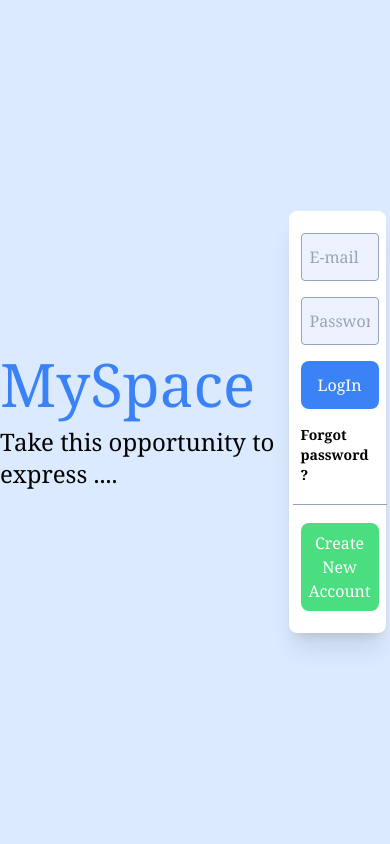
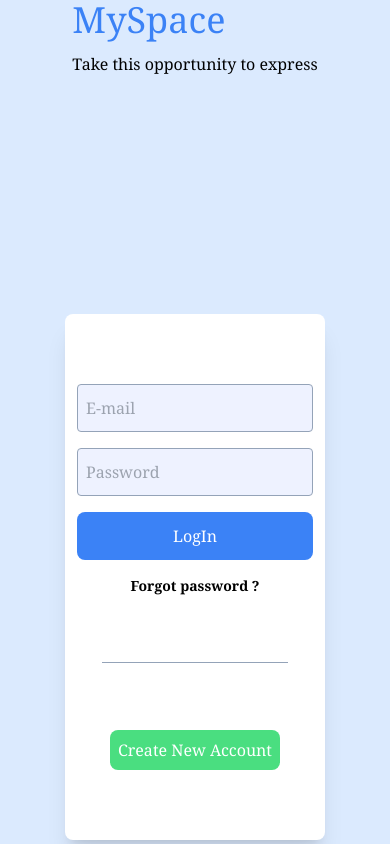
Before and after one commit to lokmaneghedied/MySpace__React-MongoDB, a React (Create React App) app in the folder js/: page / in a window 390 px wide. Built offline with nearby package versions, Linux system fonts and the light colour scheme.

Commit message:
setUp media querry

```diff
--- a/js/src/components/LogIn.js
+++ b/js/src/components/LogIn.js
@@ -15,7 +15,7 @@ const LogIn = () => {
     };
 
     return (
-        <div className="grid justify-items-center p-1 m-1 shadow-xl bg-white font-serif rounded-lg h-2/4 w-1/4 divide-y divide-slate-400">
+        <div className="grid justify-items-center p-1 m-1 shadow-xl bg-white font-serif rounded-lg min-h-min w-4/6 md:w-1/3 divide-y divide-slate-400 ">
             <form onSubmit={handlLogIn} className='grid justify-items-center content-center'>
                 <div className='p-2 space-y-4'>
                     <input className="border border-slate-400 rounded w-full p-2 bg-indigo-50 h-12" type="email" placeholder='E-mail' value={email} onChange={(e)=>setEmail(e.target.value)} required/>
--- a/js/src/components/NewComment.js
+++ b/js/src/components/NewComment.js
@@ -20,9 +20,11 @@ const NewComment = ({setNewCommentSection, changedPostId}) => {
     return (
         <div className="w-2/4 p-1 m-1 shadow-lg bg-indigo-100 rounded-xl">
             <form onSubmit={addComment}>
-                <textarea className="border border-slate-400 rounded w-full p-1 mb-1 bg-indigo-50" placeholder='Add comment...' value={content} onChange={(e)=>setContent(e.target.value)} required/>
+                <div className="grid justify-items-start">
+                    <textarea className="border border-slate-400 rounded w-full p-1 mb-1 bg-indigo-50" placeholder='Add comment...' value={content} onChange={(e)=>setContent(e.target.value)} required/>
+                </div>
                 <div className="flex justify-end">
-                    <button className="bg-green-400 p-1 mx-1 rounded-lg hover:shadow-lg">Add Comment</button>
+                    <button className="bg-green-400 p-1 rounded-lg hover:shadow-lg">Comment</button>
                     <button className="bg-red-600 p-1 mx-1 rounded-lg hover:shadow-lg" onClick={()=>{setNewCommentSection(false)}}>Cancel</button>
                 </div>
             </form>
--- a/js/src/pages/Home.js
+++ b/js/src/pages/Home.js
@@ -2,10 +2,10 @@ import LogIn from "../components/LogIn";
 
 const Home = () => {
     return (
-        <div className="bg-blue-100 h-screen flex justify-around items-center">
+        <div className="bg-blue-100 h-screen grid justify-items-center md:flex md:justify-around md:items-center ">
             <div className="font-serif">
-                <h1 className="text-blue-500 text-6xl font-medium">MySpace</h1>
-                <p className="text-2xl pt-3">Take this opportunity to express ....</p>
+                <h1 className="text-blue-500 md:text-6xl text-4xl font-medium">MySpace</h1>
+                <p className="md:text-2xl pt-3">Take this opportunity to express</p>
             </div>
             <LogIn />
         </div>
--- a/js/src/pages/NewAccount.js
+++ b/js/src/pages/NewAccount.js
@@ -16,7 +16,7 @@ const NewAccount = () => {
 
     return (
         <div className="bg-blue-100 min-h-screen grid justify-items-center content-center">
-            <div className="p-1 m-1 w-1/3 shadow-xl bg-white font-serif rounded-lg divide-y divide-slate-400">
+            <div className="p-1 m-1 min-w-min md:w-1/3 shadow-xl bg-white font-serif rounded-lg divide-y divide-slate-400">
                 <div className="flex justify-between">
                     <div className="p-2">
                         <h3 className="font-semibold">sign Up</h3>
```
